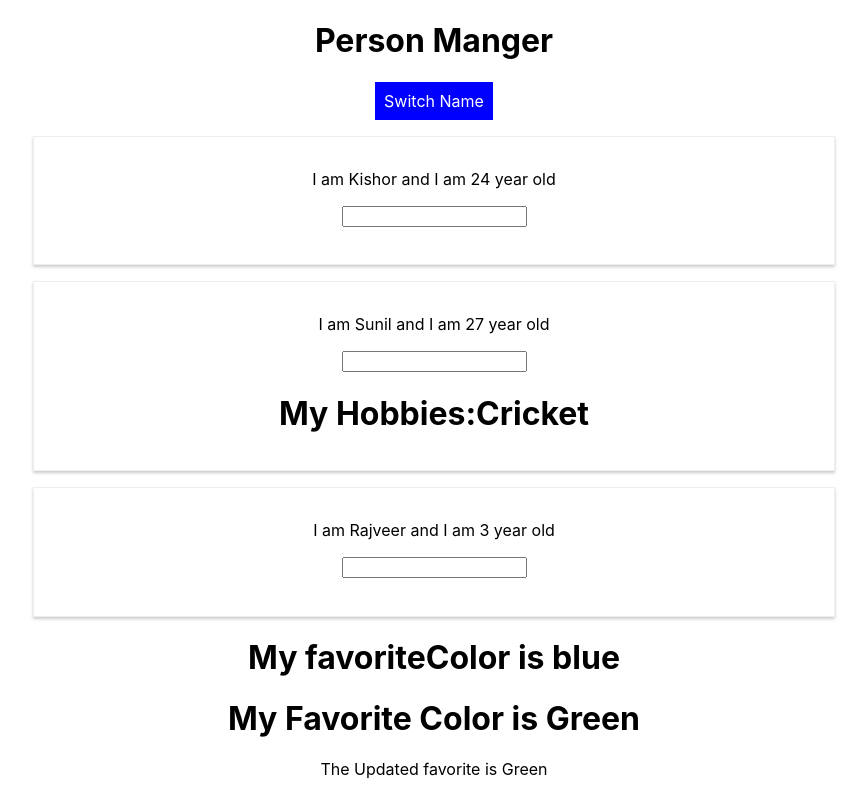
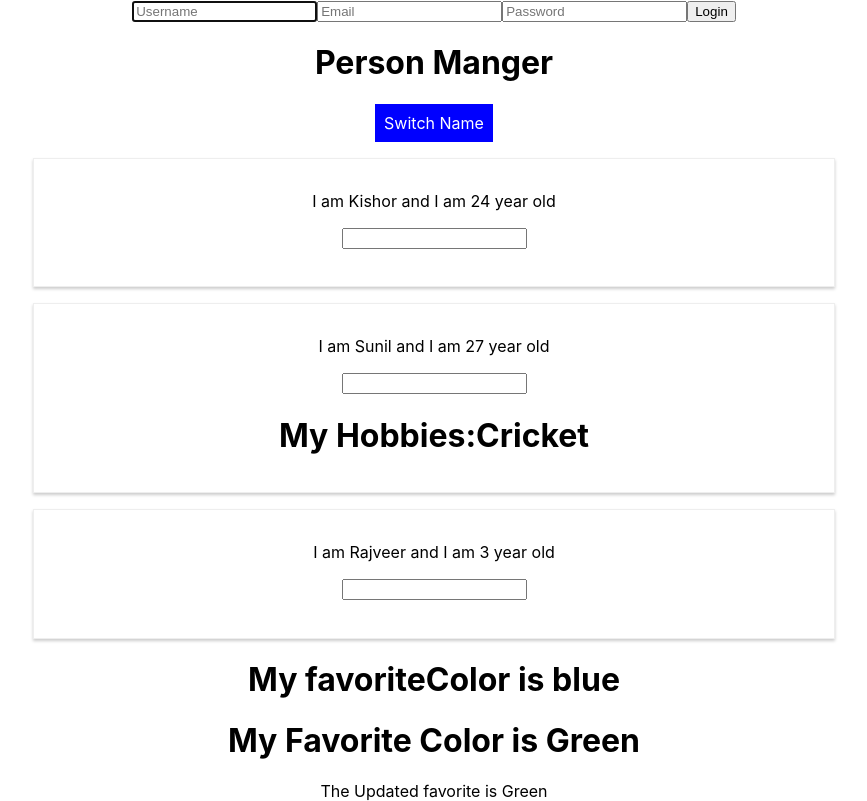
Before and after one commit to Kishor6941/udemy-react-classbased, a React (Create React App) app: page / in a window 1280 px wide. Shown: the whole page, without its empty margins (206-1073 px from the left). Built offline with nearby package versions, Linux system fonts and the light colour scheme.

Commit message:
Added ref using classed based and function based

```diff
--- a/package.json
+++ b/package.json
@@ -6,6 +6,7 @@
     "@testing-library/jest-dom": "^4.2.4",
     "@testing-library/react": "^9.5.0",
     "@testing-library/user-event": "^7.2.1",
+    "prop-types": "^15.7.2",
     "react": "^16.13.1",
     "react-dom": "^16.13.1",
     "react-scripts": "3.4.3"
--- a/src/App.js
+++ b/src/App.js
@@ -3,7 +3,8 @@ import "./App.css";
 import Person from "./person/Person";
 import Mounting from "./React lifeCycle/Mounting";
 import Updating from "./React lifeCycle/Updating";
-
+import Inform from "./Ref/Inform";
+import RefinHook from "./Ref/RefinHook";
 class App extends Component {
   state = {
     persons: [
@@ -34,6 +35,7 @@ class App extends Component {
       ],
     });
   };
+
   render() {
     const style = {
       backgroundColor: "blue",
@@ -46,6 +48,8 @@ class App extends Component {
 
     return (
       <div className="App">
+        <RefinHook />
+        {/* <Inform /> */}
         <h1>{this.props.apptitle}</h1>
         <button style={style} onClick={this.SwithNameHander.bind(this, "KSP")}>
           {/* <button onClick={() => this.SwithNameHander("Kishor!!!!")}> */}
--- /dev/null
+++ b/src/Ref/Inform.js
@@ -0,0 +1,22 @@
+import React, { Component } from "react";
+
+class Inform extends Component {
+  constructor(props) {
+    super(props);
+    this.inputElref = React.createRef();
+  }
+  componentDidMount() {
+    this.inputElref.current.focus();
+  }
+  render() {
+    return (
+      <div>
+        <input type="text" placeholder="Username" />
+        <input key="i1" ref={this.inputElref} type="text" placeholder="Email" />
+        <input type="text" placeholder="Password" />
+        <button type="submit">Login</button>
+      </div>
+    );
+  }
+}
+export default Inform;
--- /dev/null
+++ b/src/Ref/RefinHook.js
@@ -0,0 +1,18 @@
+import React, { useRef, useEffect } from "react";
+
+const RefinHook = () => {
+  const inputref = useRef(null);
+  useEffect(() => {
+    inputref.current.focus();
+  }, []);
+  return (
+    <div>
+      <input key="i1" ref={inputref} type="text" placeholder="Username" />
+      <input key="i2" type="text" placeholder="Email" />
+      <input key="i3" type="text" placeholder="Password" />
+      <button type="submit">Login</button>
+    </div>
+  );
+};
+
+export default RefinHook;
--- a/src/person/Person.js
+++ b/src/person/Person.js
@@ -1,7 +1,8 @@
-import React, { useEffect } from "react";
+import React from "react";
 import "./Person.css";
+import PropTypes from "prop-types";
 
-const person = (props) => {
+const Person = (props) => {
   return (
     <div className="Person">
       <p onClick={props.click}>
@@ -12,5 +13,11 @@ const person = (props) => {
     </div>
   );
 };
+Person.propTypes = {
+  click: PropTypes.func,
+  name: PropTypes.string,
+  age: PropTypes.number,
+  changed: PropTypes.func,
+};
 
-export default person;
+export default Person;
```
